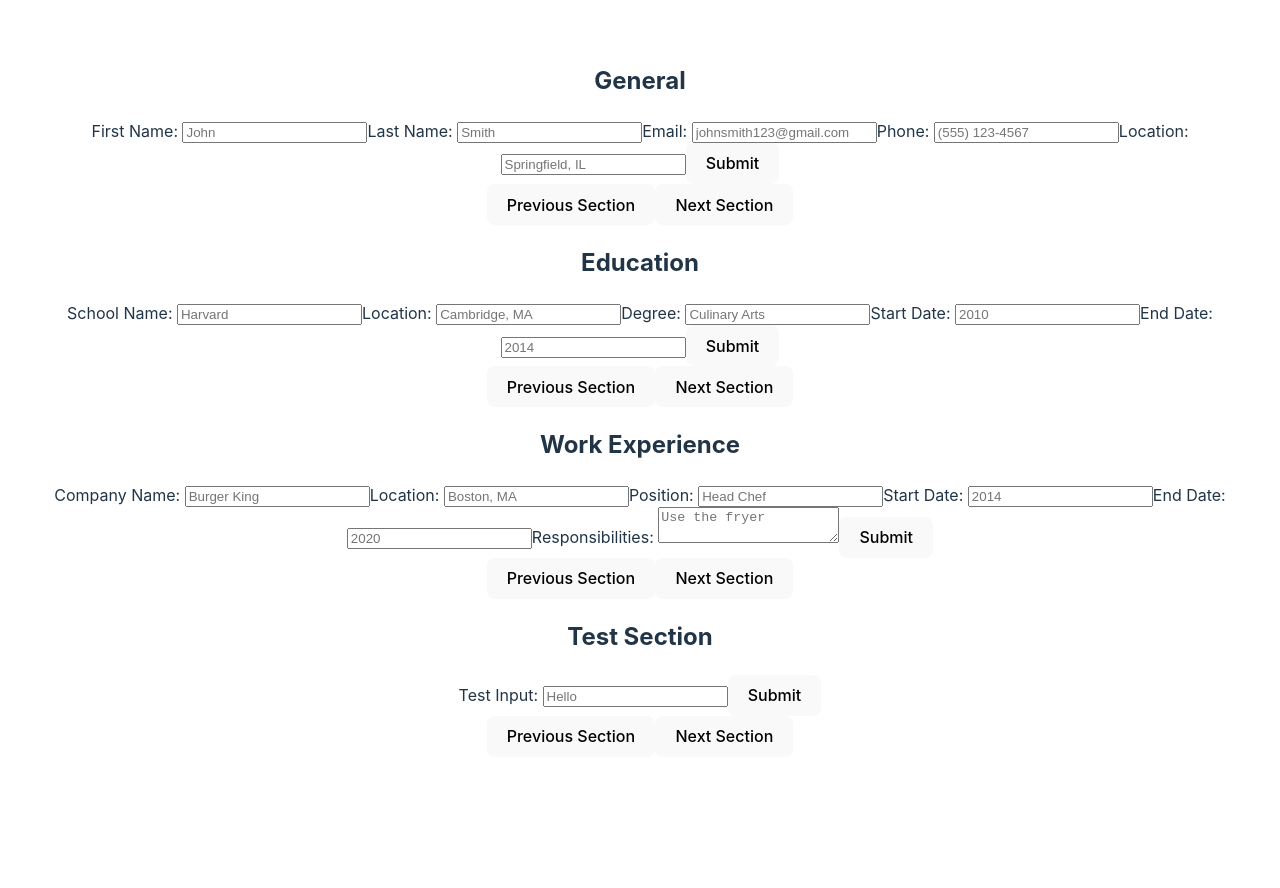
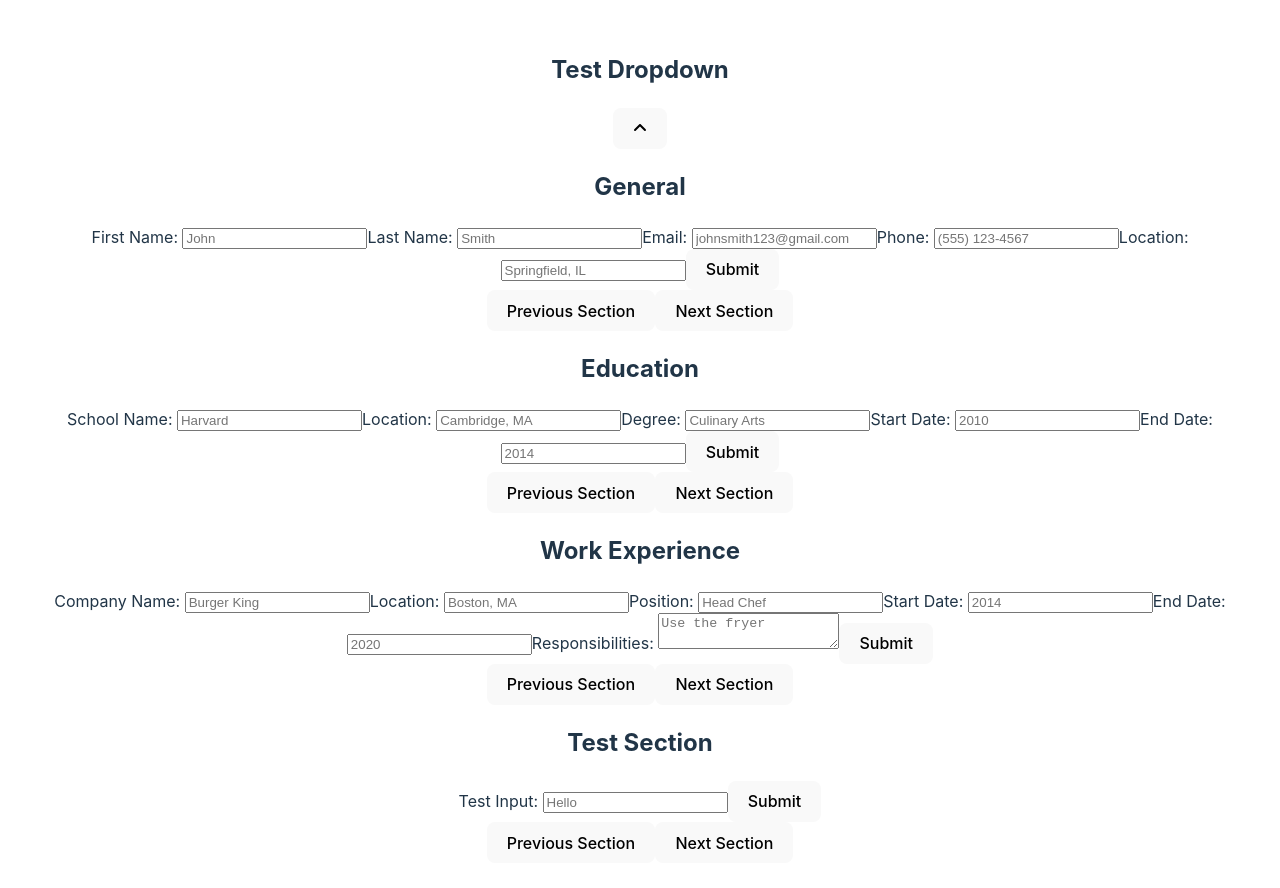
Before and after one commit to djsereno/CV-Application, a React (Vite) app: page / in a window 1280 px wide. Shown: the top 888 px of the page. Before the commit the page ends 800 px from the top, so only its background shows below. Built offline with nearby package versions, Linux system fonts and the light colour scheme.

Commit message:
Add FontAwesome and Dropdown component

```diff
--- a/package.json
+++ b/package.json
@@ -10,6 +10,9 @@
     "preview": "vite preview"
   },
   "dependencies": {
+    "@fortawesome/fontawesome-svg-core": "^6.5.1",
+    "@fortawesome/free-solid-svg-icons": "^6.5.1",
+    "@fortawesome/react-fontawesome": "^0.2.0",
     "react": "^18.2.0",
     "react-dom": "^18.2.0"
   },
--- a/src/App.jsx
+++ b/src/App.jsx
@@ -3,10 +3,16 @@
 import { data } from './data';
 import './App.css';
 import Section from './Section';
+import Dropdown from './Dropdown';
+import { library } from '@fortawesome/fontawesome-svg-core';
+import { faAngleDown, faAngleUp } from '@fortawesome/free-solid-svg-icons';
+
+library.add(faAngleDown, faAngleUp);
 
 function App() {
   return (
     <>
+      <Dropdown key={'test'} label="Test Dropdown" initOpenStatus={true} />
       {data.map((section) => (
         <Section key={section.heading} {...section} />
       ))}
--- /dev/null
+++ b/src/Dropdown.jsx
@@ -0,0 +1,23 @@
+import { useState } from 'react';
+import { FontAwesomeIcon } from '@fortawesome/react-fontawesome'
+
+function Dropdown({ label, initOpenStatus }) {
+  const [isOpen, setIsOpen] = useState(initOpenStatus);
+
+  const handleClick = () => setIsOpen(!isOpen);
+
+  return (
+    <div>
+      <h2>{label}</h2>
+      <button onClick={handleClick}>
+        {isOpen ? (
+          <FontAwesomeIcon icon="angle-up" />
+        ) : (
+          <FontAwesomeIcon icon="angle-down" />
+        )}
+      </button>
+    </div>
+  );
+}
+
+export default Dropdown;
```
Also changed, not shown: 1 other file (tests, documents, lock files or other folders).
